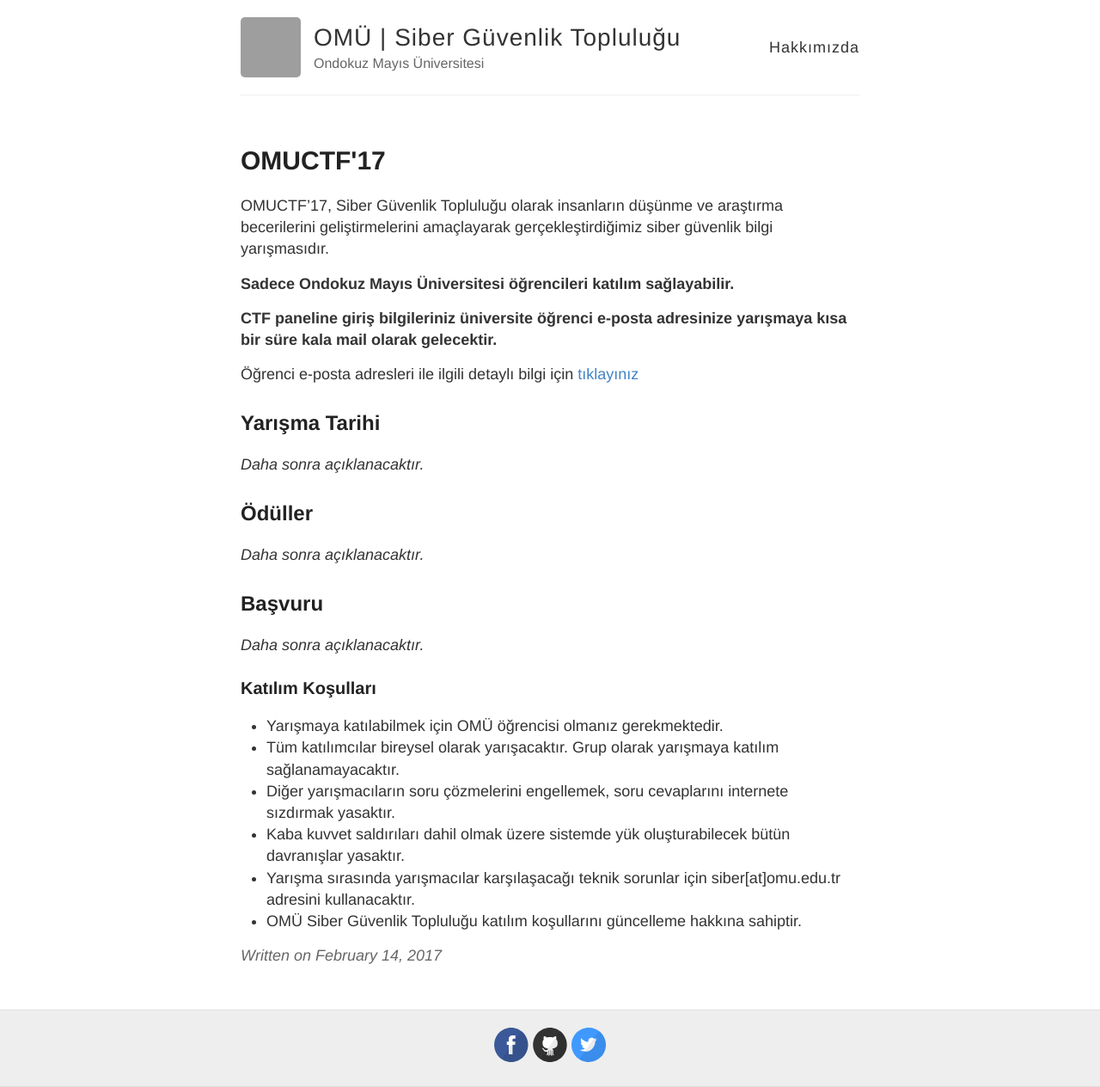
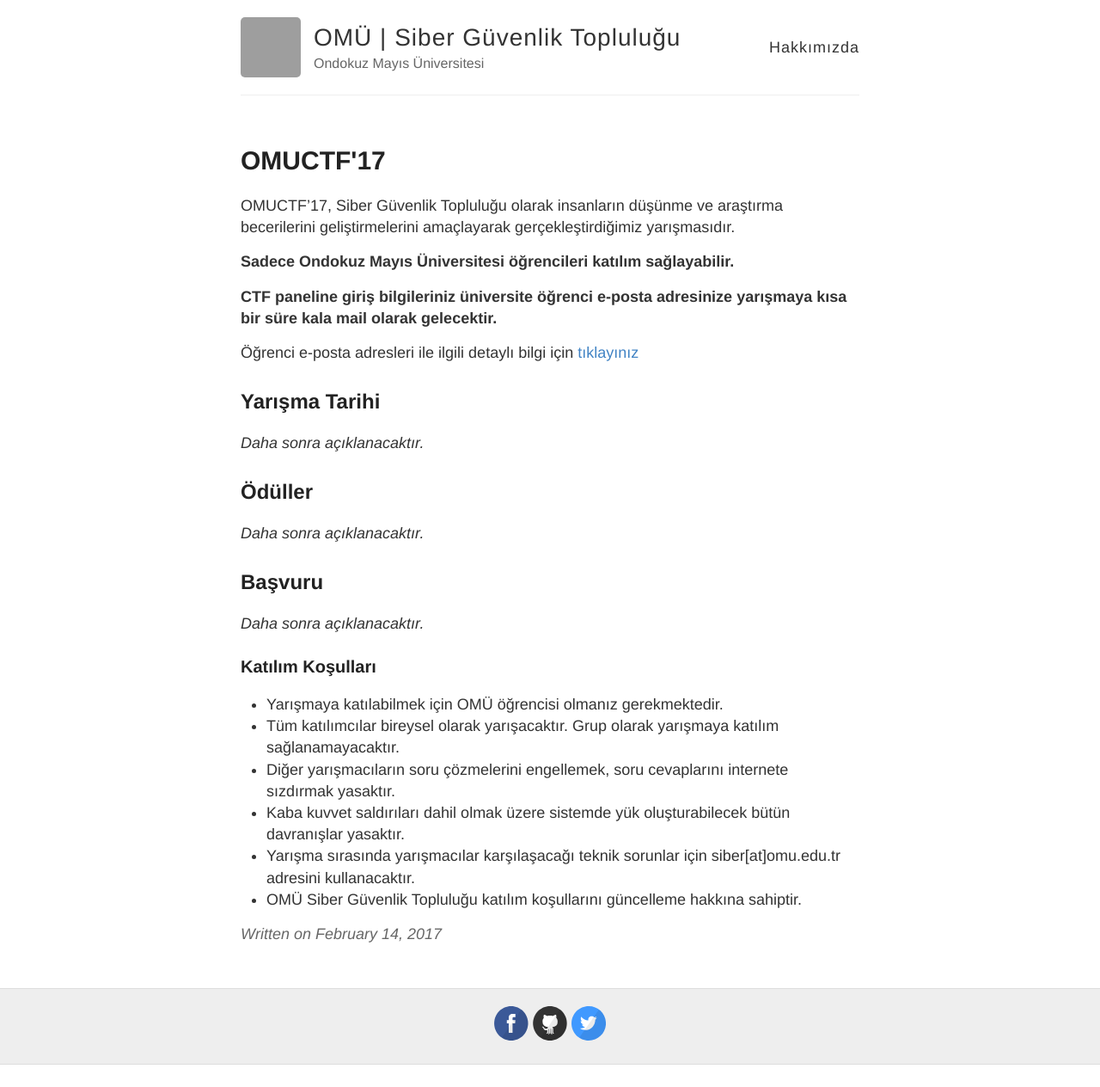
Before and after one commit to omusiber/eski_site, a Jekyll site: the page built from _posts/2017-2-14-omuctf-17.md, in a window 1280 px wide. Shown: the whole page at 86% size. Built offline with Jekyll 4.4.1, drawn with Linux system fonts in a browser that asks for light colours; after the commit the page ends 1238 px from its top, so only the background shows below that; grey boxes are pictures that could not be loaded.

Commit message:
Update 2017-2-14-omuctf-17.md

```diff
--- a/_posts/2017-2-14-omuctf-17.md
+++ b/_posts/2017-2-14-omuctf-17.md
@@ -3,7 +3,7 @@ layout: post
 title: OMUCTF'17
 ---
 
-OMUCTF'17, Siber Güvenlik Topluluğu olarak insanların düşünme ve araştırma becerilerini geliştirmelerini amaçlayarak gerçekleştirdiğimiz siber güvenlik bilgi yarışmasıdır.
+OMUCTF'17, Siber Güvenlik Topluluğu olarak insanların düşünme ve araştırma becerilerini geliştirmelerini amaçlayarak gerçekleştirdiğimiz yarışmasıdır.
 
 **Sadece Ondokuz Mayıs Üniversitesi öğrencileri katılım sağlayabilir.**
 
```
